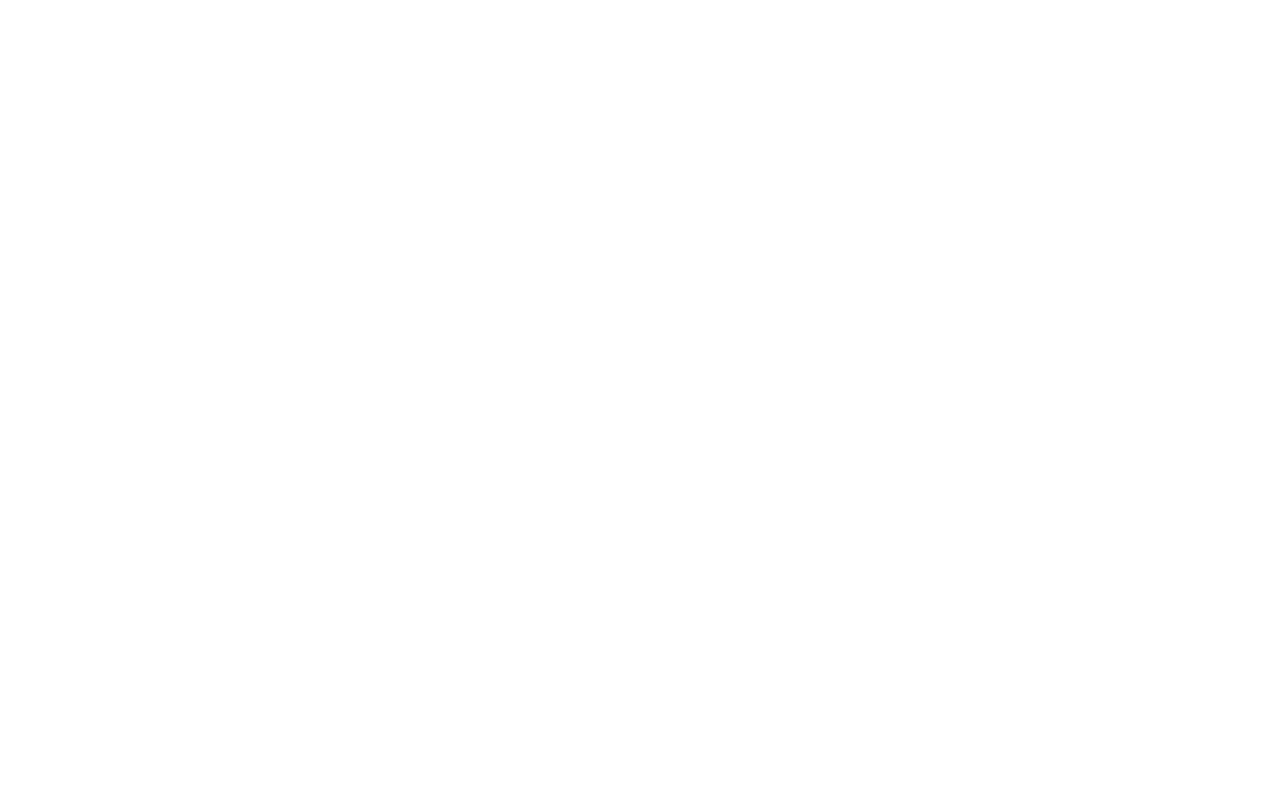
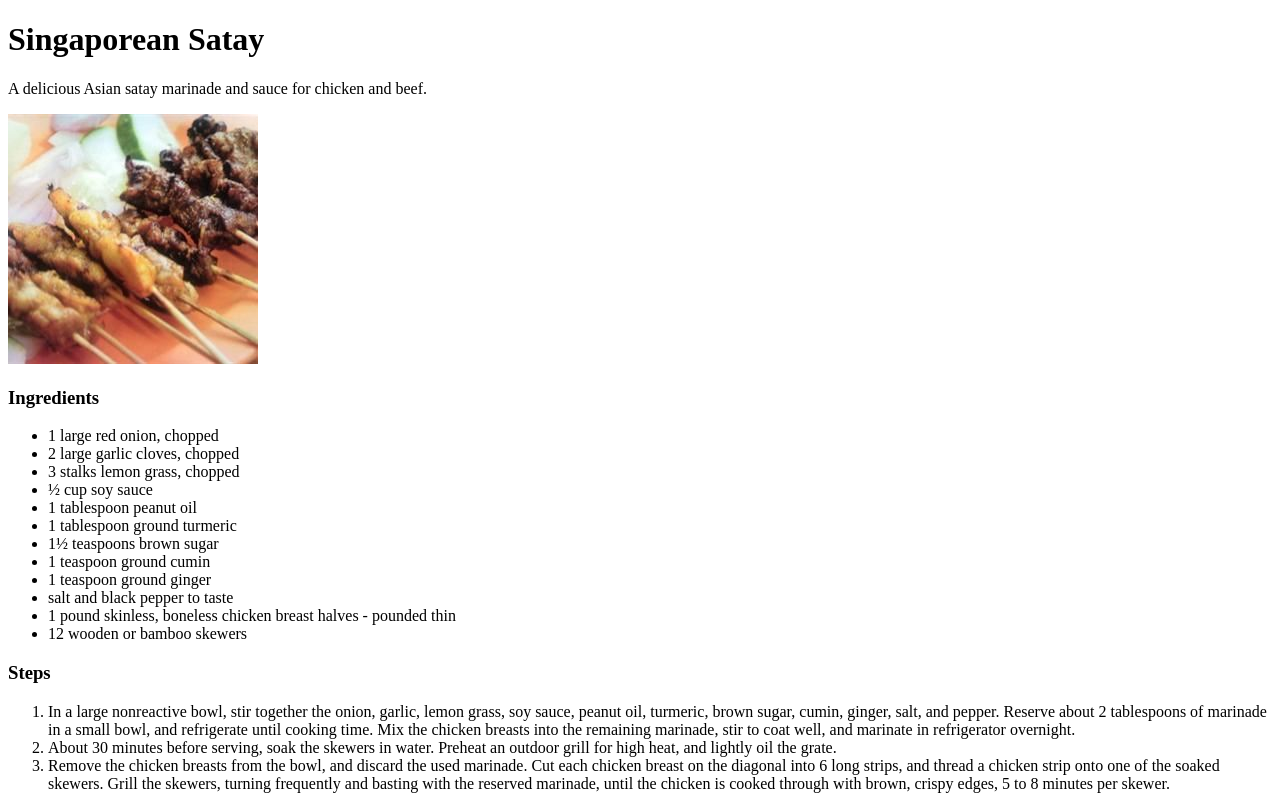
Before and after one commit to lyuriee/odin-recipes, a plain HTML site: page recipes/sgsatay.html in a window 1280 px wide. Drawn offline with Linux system fonts and the light colour scheme.

Commit message:
finished creating content for the page

```diff
--- a/recipes/sgsatay.html
+++ b/recipes/sgsatay.html
@@ -1,12 +1,51 @@
 <!DOCTYPE html>
 <html lang="en">
-<head>
-    <meta charset="UTF-8">
-    <meta http-equiv="X-UA-Compatible" content="IE=edge">
-    <meta name="viewport" content="width=device-width, initial-scale=1.0">
+  <head>
+    <meta charset="UTF-8" />
+    <meta http-equiv="X-UA-Compatible" content="IE=edge" />
+    <meta name="viewport" content="width=device-width, initial-scale=1.0" />
     <title>Recipe for Singaporean Satay/Sate</title>
-</head>
-<body>
-
-</body>
+  </head>
+  <body>
+    <h1>Singaporean Satay</h1>
+    <p>A delicious Asian satay marinade and sauce for chicken and beef.</p>
+    <img src="../images/sate.jpeg" alt="image of sg satay" />
+    <h3>Ingredients</h3>
+    <ul>
+      <li>1 large red onion, chopped</li>
+      <li>2 large garlic cloves, chopped</li>
+      <li>3 stalks lemon grass, chopped</li>
+      <li>½ cup soy sauce</li>
+      <li>1 tablespoon peanut oil</li>
+      <li>1 tablespoon ground turmeric</li>
+      <li>1½ teaspoons brown sugar</li>
+      <li>1 teaspoon ground cumin</li>
+      <li>1 teaspoon ground ginger</li>
+      <li>salt and black pepper to taste</li>
+      <li>1 pound skinless, boneless chicken breast halves - pounded thin</li>
+      <li>12 wooden or bamboo skewers</li>
+    </ul>
+    <h3>Steps</h3>
+    <ol>
+      <li>
+        In a large nonreactive bowl, stir together the onion, garlic, lemon
+        grass, soy sauce, peanut oil, turmeric, brown sugar, cumin, ginger,
+        salt, and pepper. Reserve about 2 tablespoons of marinade in a small
+        bowl, and refrigerate until cooking time. Mix the chicken breasts into
+        the remaining marinade, stir to coat well, and marinate in refrigerator
+        overnight.
+      </li>
+      <li>
+        About 30 minutes before serving, soak the skewers in water. Preheat an
+        outdoor grill for high heat, and lightly oil the grate.
+      </li>
+      <li>
+        Remove the chicken breasts from the bowl, and discard the used marinade.
+        Cut each chicken breast on the diagonal into 6 long strips, and thread a
+        chicken strip onto one of the soaked skewers. Grill the skewers, turning
+        frequently and basting with the reserved marinade, until the chicken is
+        cooked through with brown, crispy edges, 5 to 8 minutes per skewer.
+      </li>
+    </ol>
+  </body>
 </html>
```
Also changed, not shown: recipes/cheesyramen.html (+29 -8 lines).
